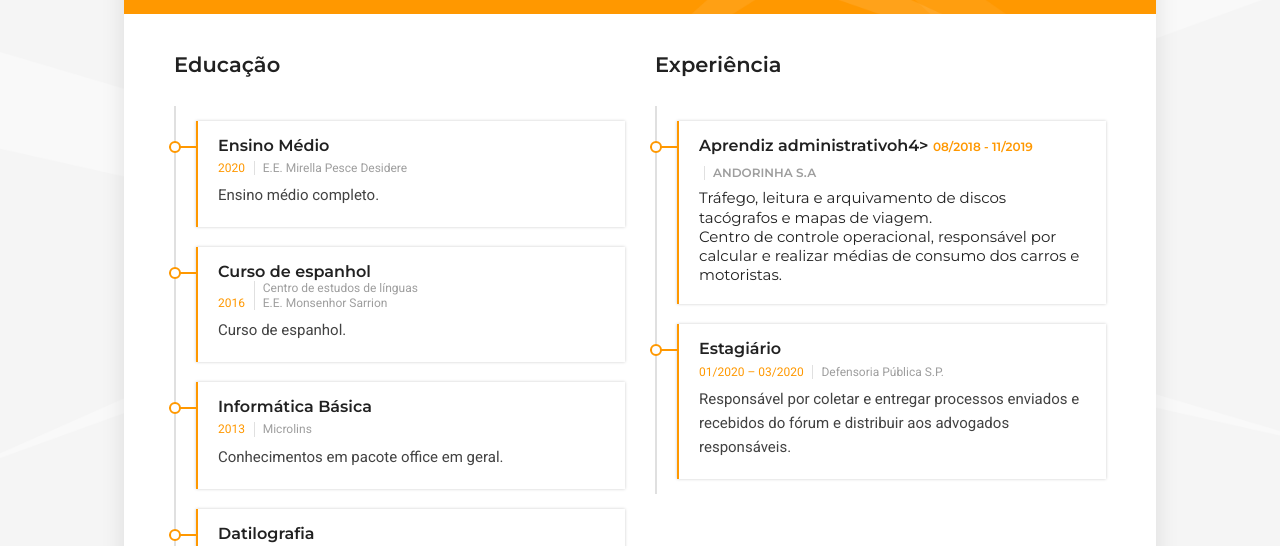
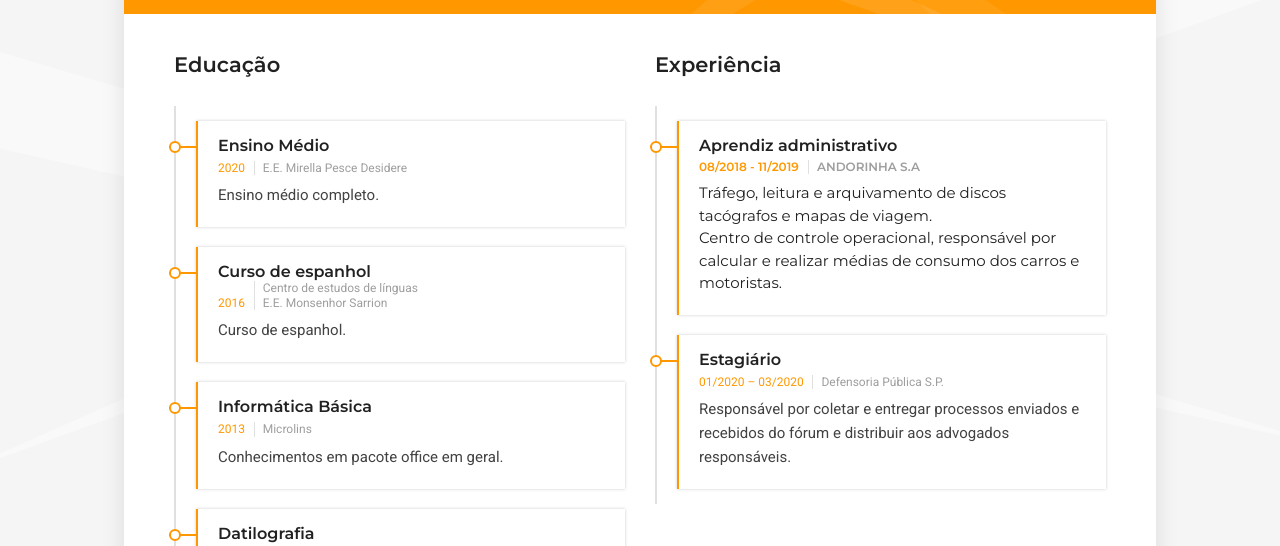
Before and after one commit to DevVinixxx/viniperes.dev, a plain HTML site: page index.html in a window 1280 px wide. Both pictures are taken after a click on the link "Resumo". Shown: the part 212-758 px from the top of the page. Drawn offline with Linux system fonts and the light colour scheme; some packages are replaced by stand-ins of ours.

Commit message:
conclusao de site (v1.3)

```diff
--- a/index.html
+++ b/index.html
@@ -219,7 +219,7 @@
                         <div class="timeline">
 
                           <div class="timeline-item">
-                            <h4 class="item-title">Aprendiz administrativoh4>
+                            <h4 class="item-title">Aprendiz administrativo<h4>
                             <span class="item-period">08/2018 - 11/2019</span>
                             <span class="item-small">ANDORINHA S.A</span>
                             <p class="item-description">Tráfego, leitura e arquivamento de discos tacógrafos e mapas de viagem.
```
